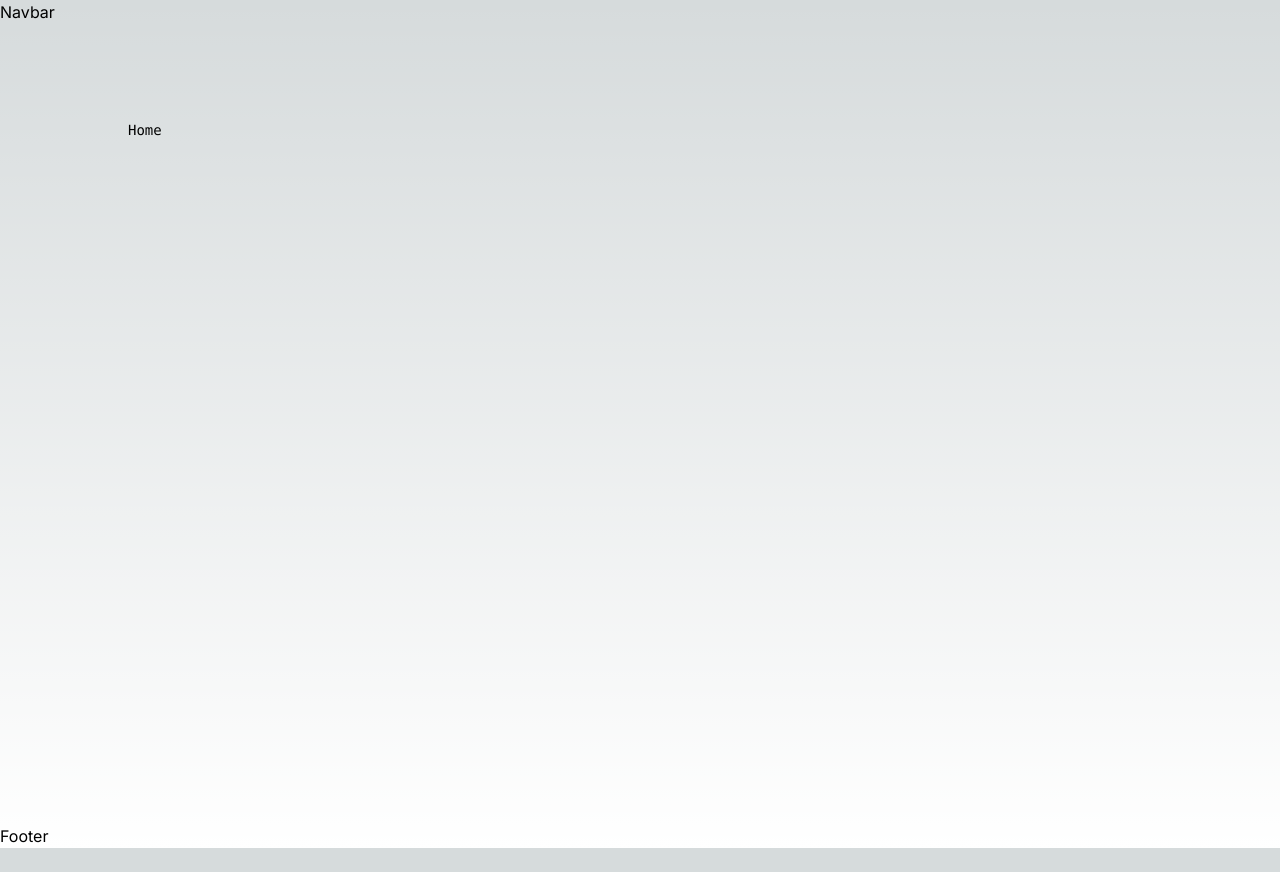
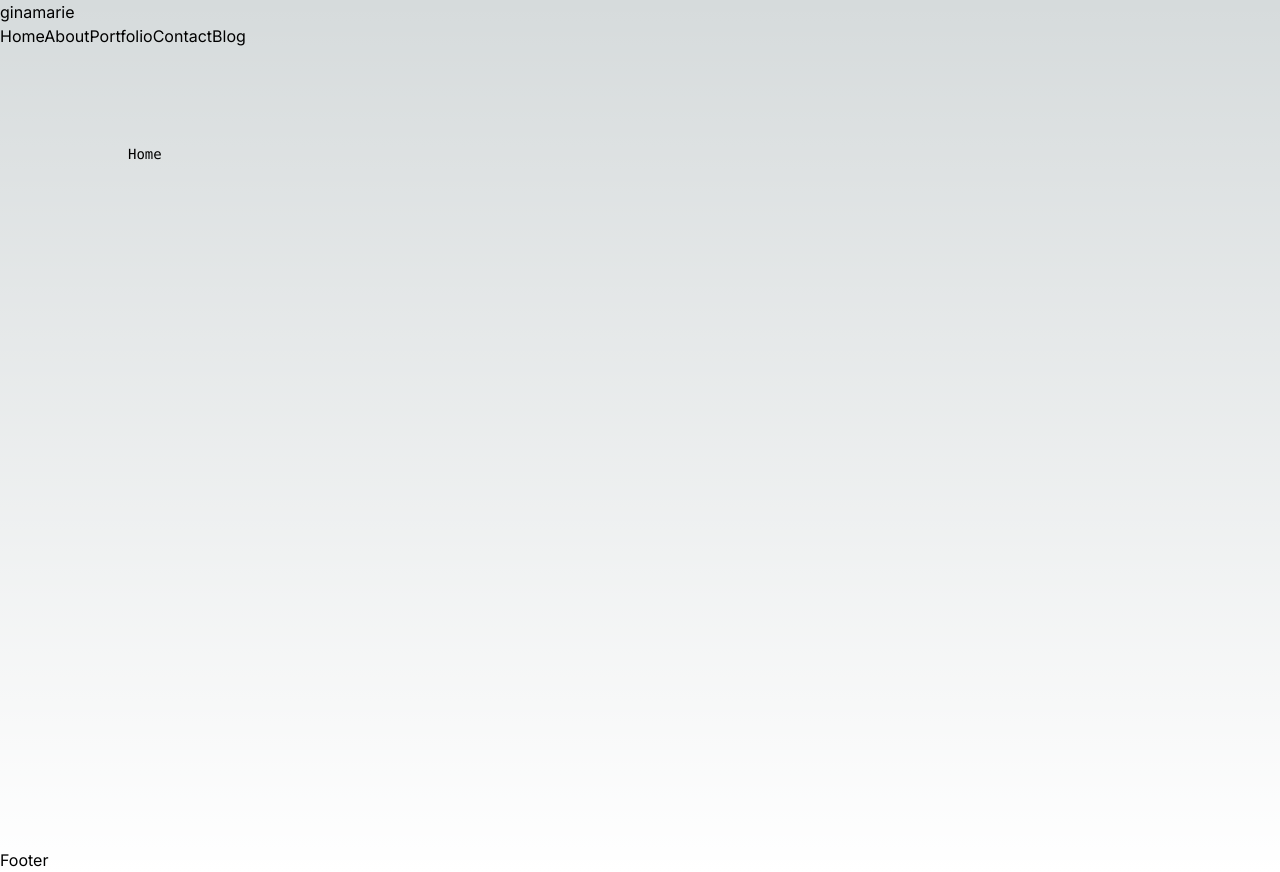
Before and after one commit to ginamarie14/next-portfolio, a Next.js app in the folder ginamarie-dev/: page / in a window 1280 px wide. Before the commit the page ends 848 px from the top, so only its background shows below. Built offline with nearby package versions, Linux system fonts and the light colour scheme.

Commit message:
navbar links

```diff
--- a/ginamarie-dev/src/components/navbar/Navbar.jsx
+++ b/ginamarie-dev/src/components/navbar/Navbar.jsx
@@ -1,8 +1,46 @@
 import React from 'react'
+import Link from 'next/link'
+
+const links = [
+    {
+        id: 1,
+        title: "Home",
+        url: "/"
+    },
+    {
+        id: 2,
+        title: "About",
+        url: "/about"
+    },
+    {
+        id: 3,
+        title: "Portfolio",
+        url: "/portfolio"
+    },
+    {
+        id: 4,
+        title: "Contact",
+        url: "/contact"
+    },
+    {
+        id: 5,
+        title: "Blog",
+        url: "/blog"
+    },
+]
 
 const Navbar = () => {
   return (
-    <div>Navbar</div>
+    <div>
+        <Link href="/">ginamarie</Link>
+        <div>
+            {links.map(link=>(
+                <Link key={link.id} href={link.url}>
+                    {link.title}
+                </Link>
+            ))}
+        </div>
+    </div>
   )
 }
 
```
